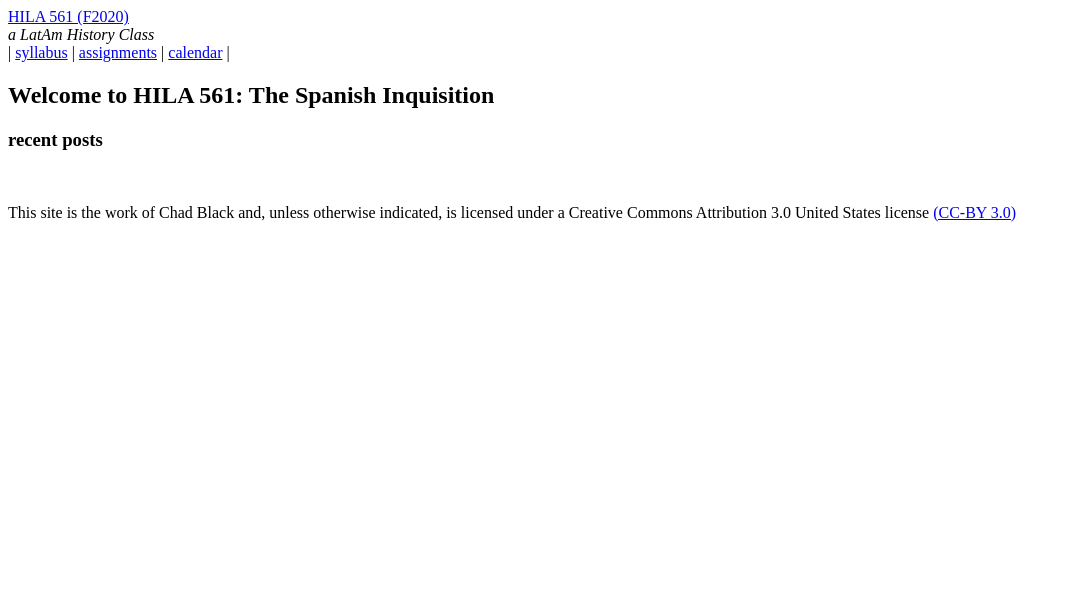
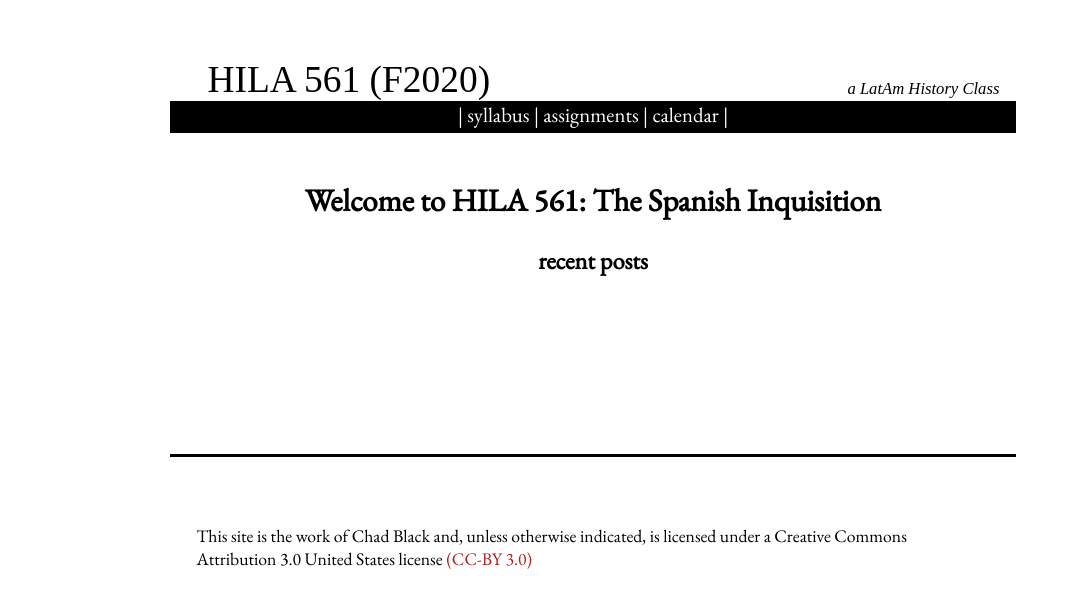
Before and after one commit to chadblack/561-Inquisition, a Jekyll site: the page built from index.md, in a window 1280 px wide. Shown: the top 608 px of the page, without its empty margins (0-1072 px from the left). Built offline with Jekyll 4.4.1, drawn with Linux system fonts in a browser that asks for light colours; some web fonts are replaced; our own code applies the rules of GitHub Pages for plain Markdown files.

Commit message:
wrong css sheet

```diff
--- a/_layouts/default.html
+++ b/_layouts/default.html
@@ -10,7 +10,7 @@
         <link rel="stylesheet" href="/383S2018/css/syntax.css">
 
         <!-- Custom CSS -->
-        <link rel="stylesheet" href="/383S2018/css/screen.css">
+        <link rel="stylesheet" href="/561-Inquisition/css/screen.css">
   <link href='https://fonts.googleapis.com/css?family=EB+Garamond' rel='stylesheet' type='text/css'>
   <link href='https://fonts.googleapis.com/css?family=Miltonian+Tattoo' rel='stylesheet' type='text/css'>
 
```
